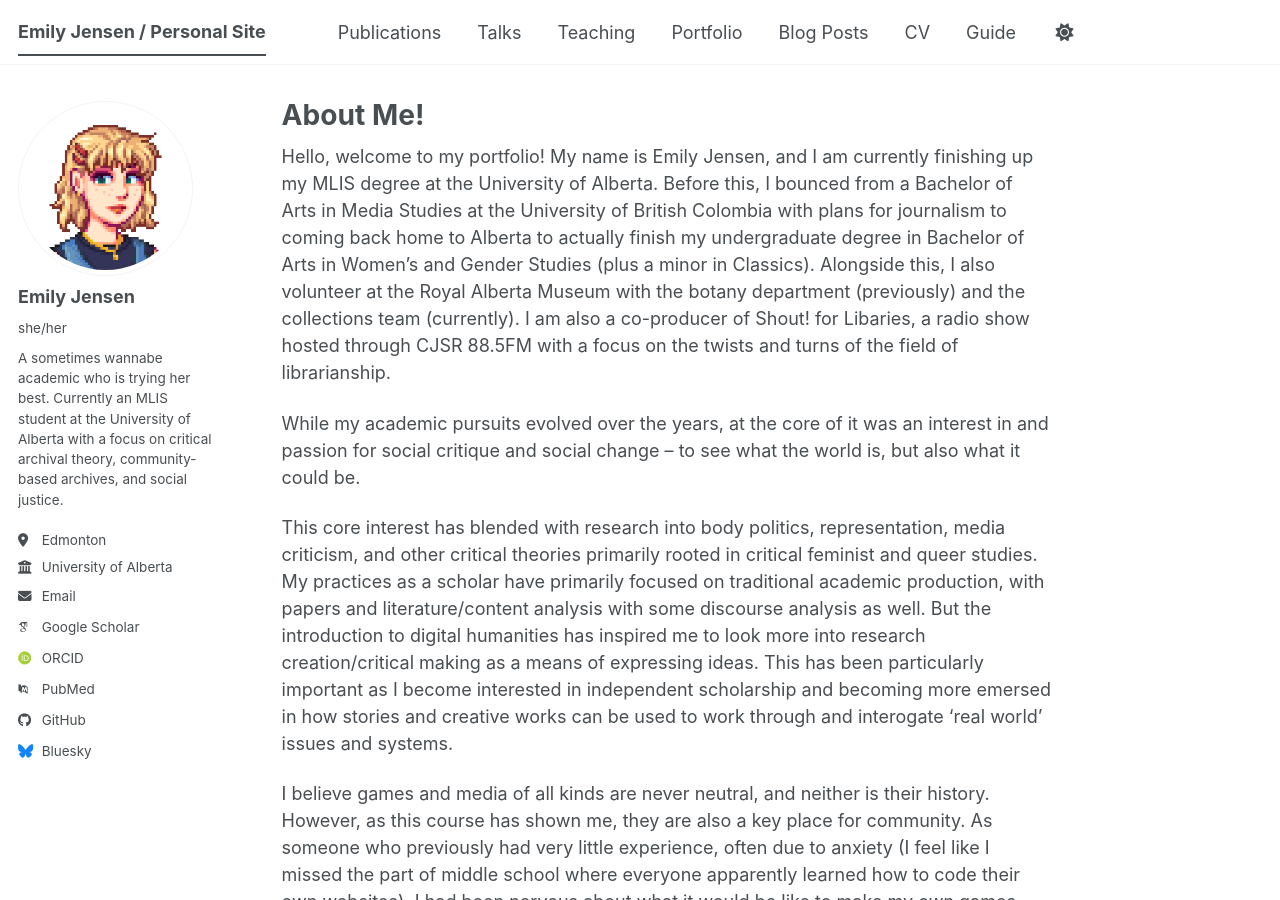
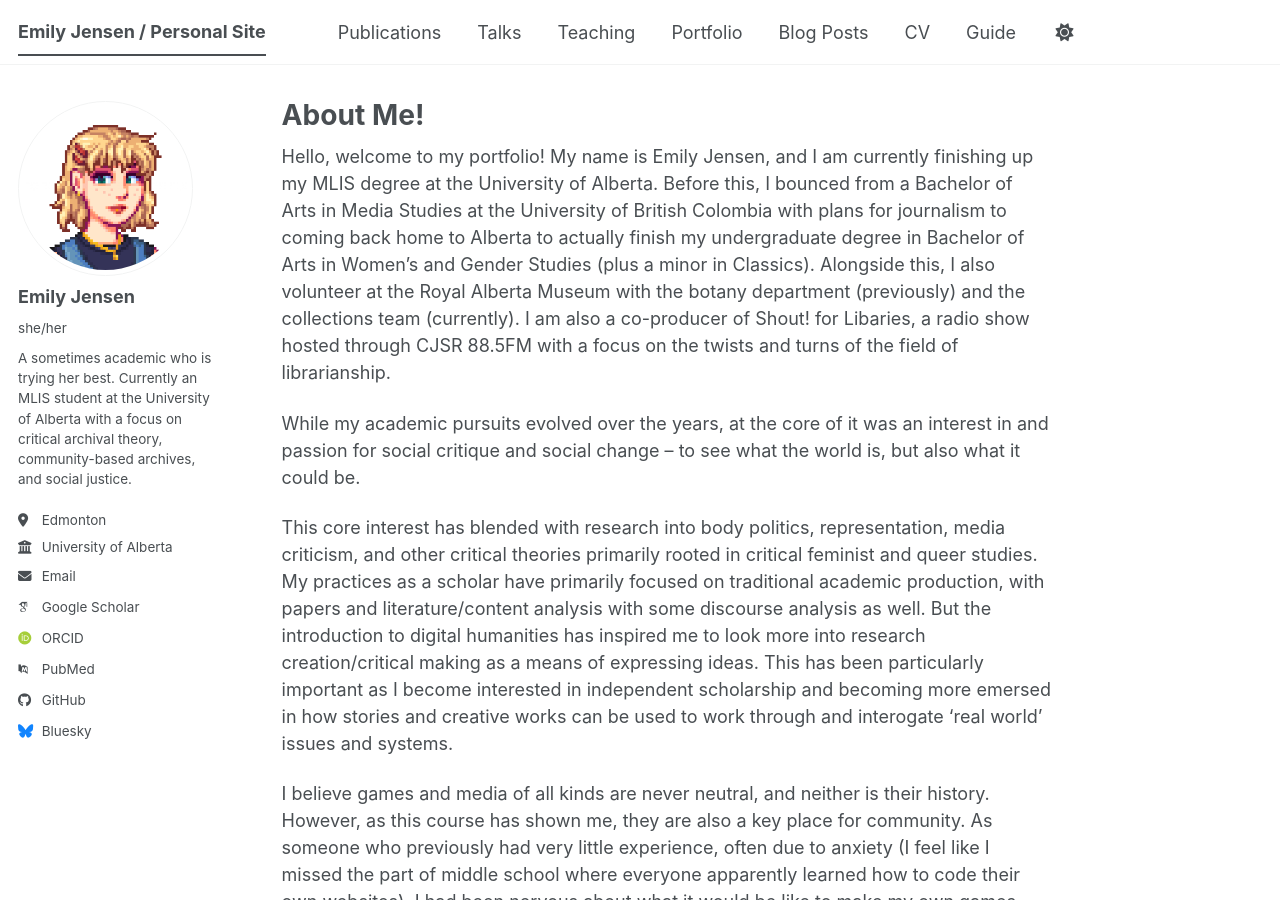
Before and after one commit to em-jense/me, a Jekyll site: the page built from _pages/about.md, in a window 1280 px wide and 900 px high. Built offline with Jekyll 4.4.1, drawn with Linux system fonts in a browser that asks for light colours; some web fonts are replaced; a script bundle is joined from its source files by our own code; library files that are not in the unit come from our copies.

Commit message:
Update _config.yml

```diff
--- a/_config.yml
+++ b/_config.yml
@@ -26,7 +26,7 @@
   avatar           : "stardewportrait.png"
   name             : "Emily Jensen"
   pronouns         : "she/her" # example: "she/her"
-  bio              : "A sometimes wannabe academic who is trying her best. Currently an MLIS student at the University of Alberta with a focus on critical archival theory, community-based archives, and social justice."
+  bio              : "A sometimes academic who is trying her best. Currently an MLIS student at the University of Alberta with a focus on critical archival theory, community-based archives, and social justice."
   location         : "Edmonton"
   employer         : "University of Alberta"
   uri              : # URL
```
